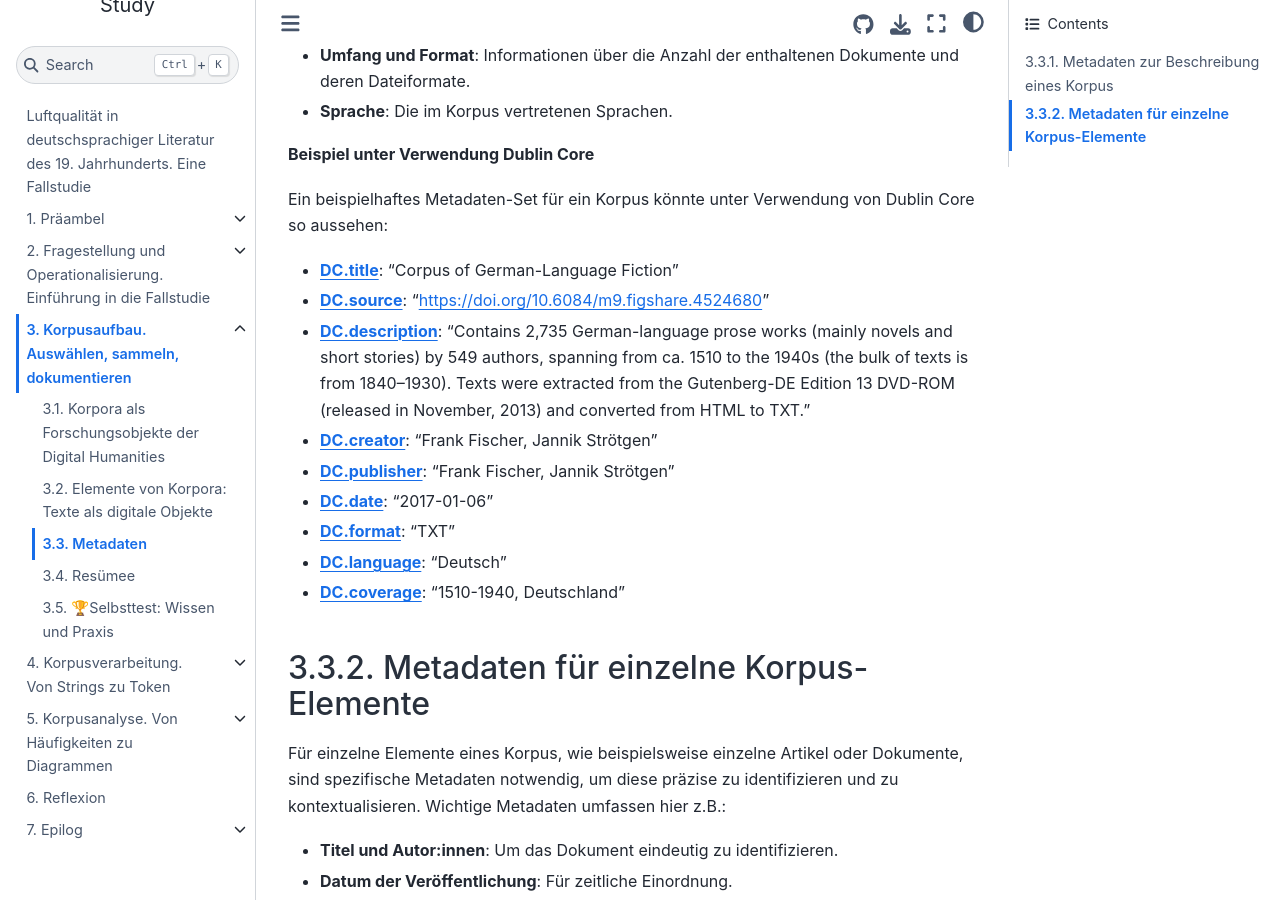
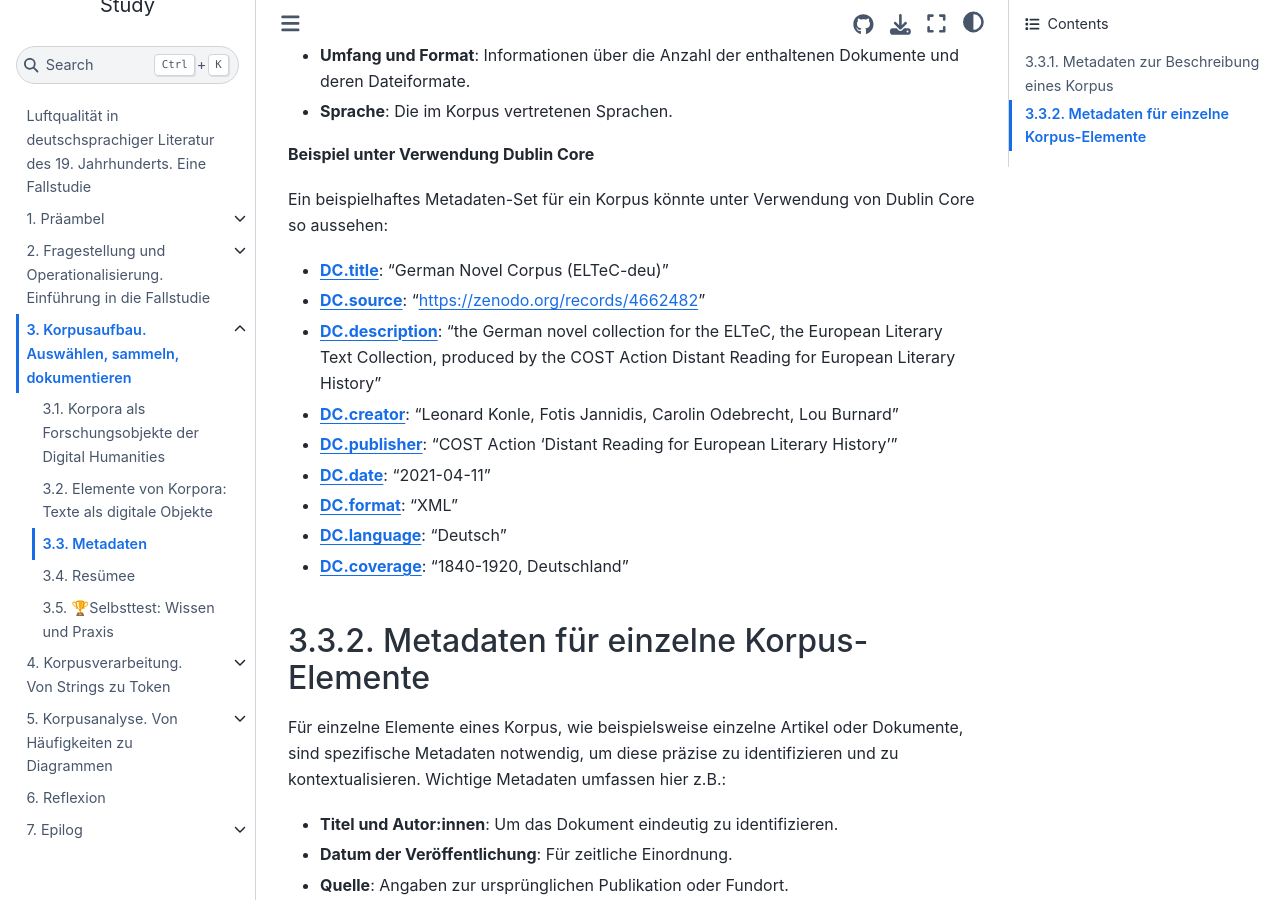
Before and after one commit to quadriga-dk/Text-Fallstudie-3, a Jupyter Book: the page built from corpus_collection/corpus-collection_metadata.md, in a window 1280 px wide and 900 px high, scrolled down 1064 px. Built offline with Jupyter Book 1.0.4 settings and Sphinx 7.4.7 and the Sphinx Book theme 1.1.4, drawn with Linux system fonts in a browser that asks for light colours; pages that are not in the unit, such as notebooks, are missing from menus.

Commit message:
update metadata section with relevant examples from FS3

```diff
--- a/corpus_collection/corpus-collection_metadata.md
+++ b/corpus_collection/corpus-collection_metadata.md
@@ -26,15 +26,15 @@
 
 Ein beispielhaftes Metadaten-Set für ein Korpus könnte unter Verwendung von Dublin Core so aussehen:
 
-- **<a href="https://www.dublincore.org/specifications/dublin-core/dcmi-terms/elements11/title/" class="external-link" target="_blank">DC.title</a>**: "Corpus of German-Language Fiction"
-- **<a href="https://www.dublincore.org/specifications/dublin-core/dcmi-terms/elements11/source/" class="external-link" target="_blank">DC.source</a>**: "https://doi.org/10.6084/m9.figshare.4524680"
-- **<a href="https://www.dublincore.org/specifications/dublin-core/dcmi-terms/elements11/description/" class="external-link" target="_blank">DC.description</a>**: "Contains 2,735 German-language prose works (mainly novels and short stories) by 549 authors, spanning from ca. 1510 to the 1940s (the bulk of texts is from 1840–1930). Texts were extracted from the Gutenberg-DE Edition 13 DVD-ROM (released in November, 2013) and converted from HTML to TXT."
-- **<a href="https://www.dublincore.org/specifications/dublin-core/dcmi-terms/elements11/creator/" class="external-link" target="_blank">DC.creator</a>**: "Frank Fischer, Jannik Strötgen"
-- **<a href="https://www.dublincore.org/specifications/dublin-core/dcmi-terms/elements11/publisher/" class="external-link" target="_blank">DC.publisher</a>**: "Frank Fischer, Jannik Strötgen"
-- **<a href="https://www.dublincore.org/specifications/dublin-core/dcmi-terms/elements11/date/" class="external-link" target="_blank">DC.date</a>**: "2017-01-06"
-- **<a href="https://www.dublincore.org/specifications/dublin-core/dcmi-terms/elements11/format/" class="external-link" target="_blank">DC.format</a>**: "TXT"
+- **<a href="https://www.dublincore.org/specifications/dublin-core/dcmi-terms/elements11/title/" class="external-link" target="_blank">DC.title</a>**: "German Novel Corpus (ELTeC-deu)"
+- **<a href="https://www.dublincore.org/specifications/dublin-core/dcmi-terms/elements11/source/" class="external-link" target="_blank">DC.source</a>**: "https://zenodo.org/records/4662482"
+- **<a href="https://www.dublincore.org/specifications/dublin-core/dcmi-terms/elements11/description/" class="external-link" target="_blank">DC.description</a>**: "the German novel collection for the ELTeC, the European Literary Text Collection, produced by the COST Action Distant Reading for European Literary History"
+- **<a href="https://www.dublincore.org/specifications/dublin-core/dcmi-terms/elements11/creator/" class="external-link" target="_blank">DC.creator</a>**: "Leonard Konle, Fotis Jannidis, Carolin Odebrecht, Lou Burnard"
+- **<a href="https://www.dublincore.org/specifications/dublin-core/dcmi-terms/elements11/publisher/" class="external-link" target="_blank">DC.publisher</a>**: "COST Action 'Distant Reading for European Literary History'"
+- **<a href="https://www.dublincore.org/specifications/dublin-core/dcmi-terms/elements11/date/" class="external-link" target="_blank">DC.date</a>**: "2021-04-11"
+- **<a href="https://www.dublincore.org/specifications/dublin-core/dcmi-terms/elements11/format/" class="external-link" target="_blank">DC.format</a>**: "XML"
 - **<a href="https://www.dublincore.org/specifications/dublin-core/dcmi-terms/elements11/language/" class="external-link" target="_blank">DC.language</a>**: "Deutsch"
-- **<a href="https://www.dublincore.org/specifications/dublin-core/dcmi-terms/elements11/coverage/" class="external-link" target="_blank">DC.coverage</a>**: "1510-1940, Deutschland"
+- **<a href="https://www.dublincore.org/specifications/dublin-core/dcmi-terms/elements11/coverage/" class="external-link" target="_blank">DC.coverage</a>**: "1840-1920, Deutschland"
 
 ## Metadaten für einzelne Korpus-Elemente
 
```
